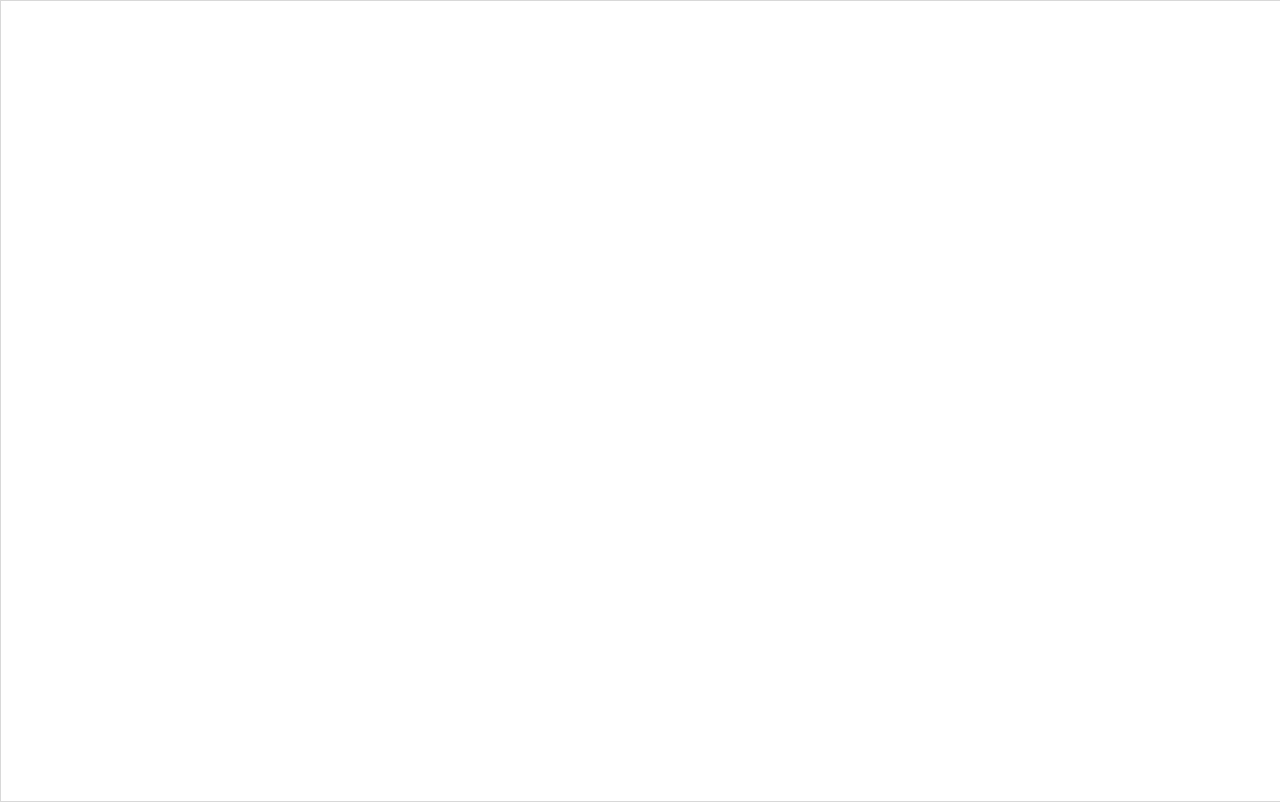
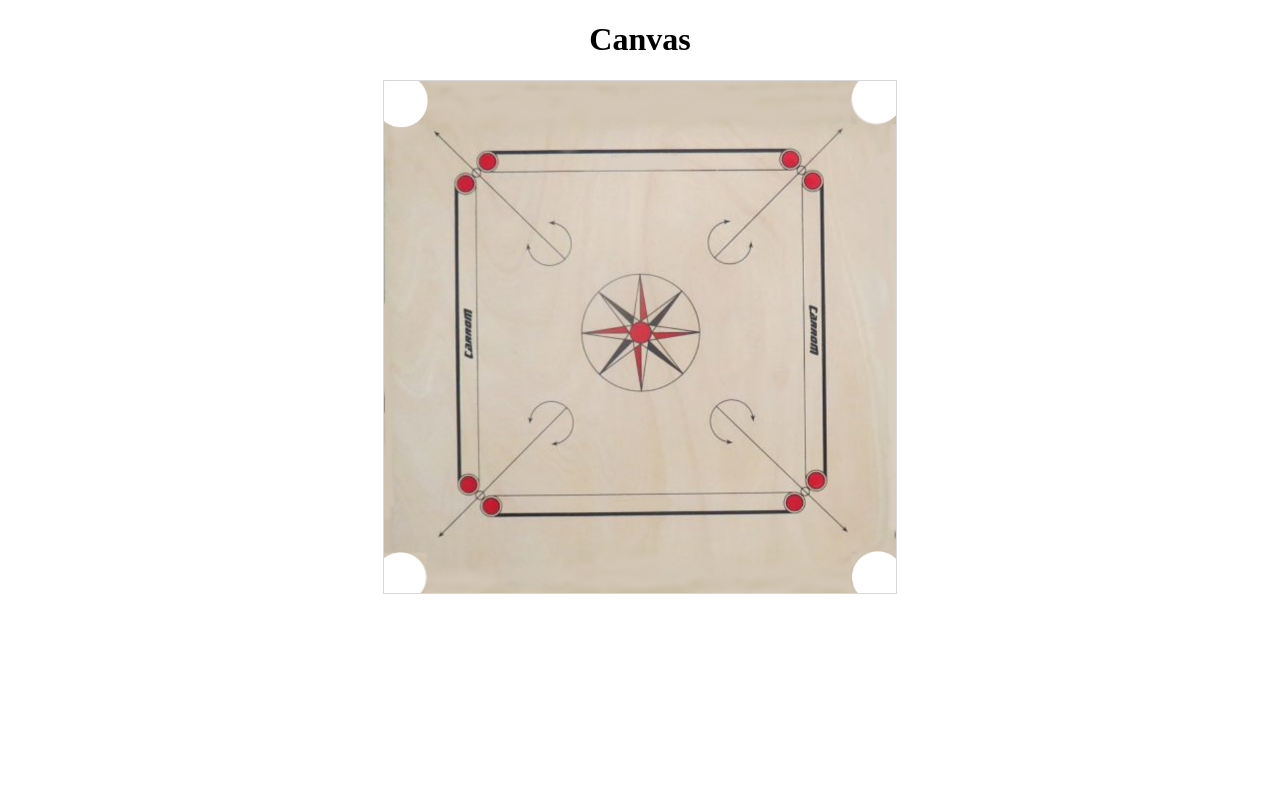
Before and after one commit to santospandey/multiplaryercarrom, a website: page static/index.html in a window 1280 px wide. Drawn offline with Linux system fonts and the light colour scheme.

Commit message:
design plus something

```diff
--- a/static/index.html
+++ b/static/index.html
@@ -9,13 +9,13 @@
 </head>
 <body>
     <main id="main">
-        <!-- <header>
+        <header>
             <h1 id="title">Canvas</h1>
-        </header> -->
+        </header>
         <canvas id="canvas" width="" height=""></canvas>
     </main>
 
     <script src="https://cdnjs.cloudflare.com/ajax/libs/socket.io/2.1.1/socket.io.dev.js"></script>
-    <script src="script.js"></script>
+    <script src="js/script.js"></script>
 </body>
 </html>
--- /dev/null
+++ b/static/js/script.js
@@ -0,0 +1,50 @@
+'use strict';
+
+// var socket = io.connect('http://192.168.0.121:4000');
+
+var canvas = document.getElementById('canvas');
+var ctx = canvas.getContext('2d');
+
+function initializeCanvas(width, height){
+    canvas.width = width;
+    canvas.height = height;
+}
+
+
+function drawCarrom(){
+    var img = new Image();
+    img.src = './assets/carrom-board.png';
+    img.addEventListener('load', function(){
+        ctx.drawImage(img, 0, 0, canvas.width, canvas.height);
+    }, false);
+}
+
+function drawGotti(gottiConfig){
+    if(gottiConfig){
+        for(let i=0; i<gottiConfig.t1.num; i++){
+
+        }
+        for(let i=0; i<gottiConfig.t2.num; i++){
+
+        }
+    }
+}
+
+initializeCanvas(window.innerWidth/2.5, window.innerWidth/2.5);
+drawCarrom();
+drawGotti({
+    t1: {
+        color: 'yellow',
+        radius: 10,
+        num: 10
+    },
+    t2: {
+        color: 'blue',
+        radius: 10,
+        num: 10
+    },
+    striker: {
+        color: 'pink',
+        radius: 20
+    }
+});
--- a/static/script.js
+++ /dev/null
@@ -1,15 +0,0 @@
-'use strict';
-
-// var socket = io.connect('http://192.168.0.121:4000');
-
-function drawCarrom(){
-    var canvas = document.getElementById('canvas');
-    canvas.width = window.innerWidth;
-    canvas.height = window.innerHeight;
-
-    // var ctx = canvas.getContext('2d');
-    // ctx.fillStyle = 'green';
-    // ctx.fillRect(10,10,100,100);
-}
-
-drawCarrom();
```
Also changed, not shown: static/assets/carrom-board.png (added), static/assets/carrom-m2.png (deleted).
